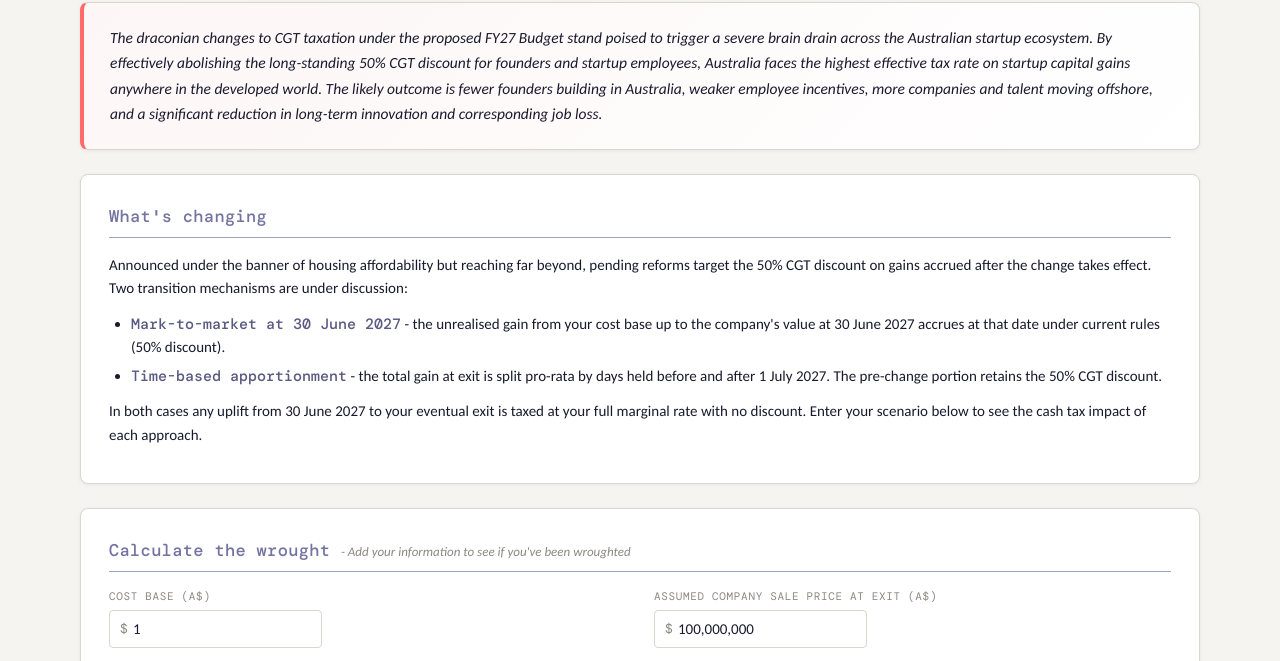
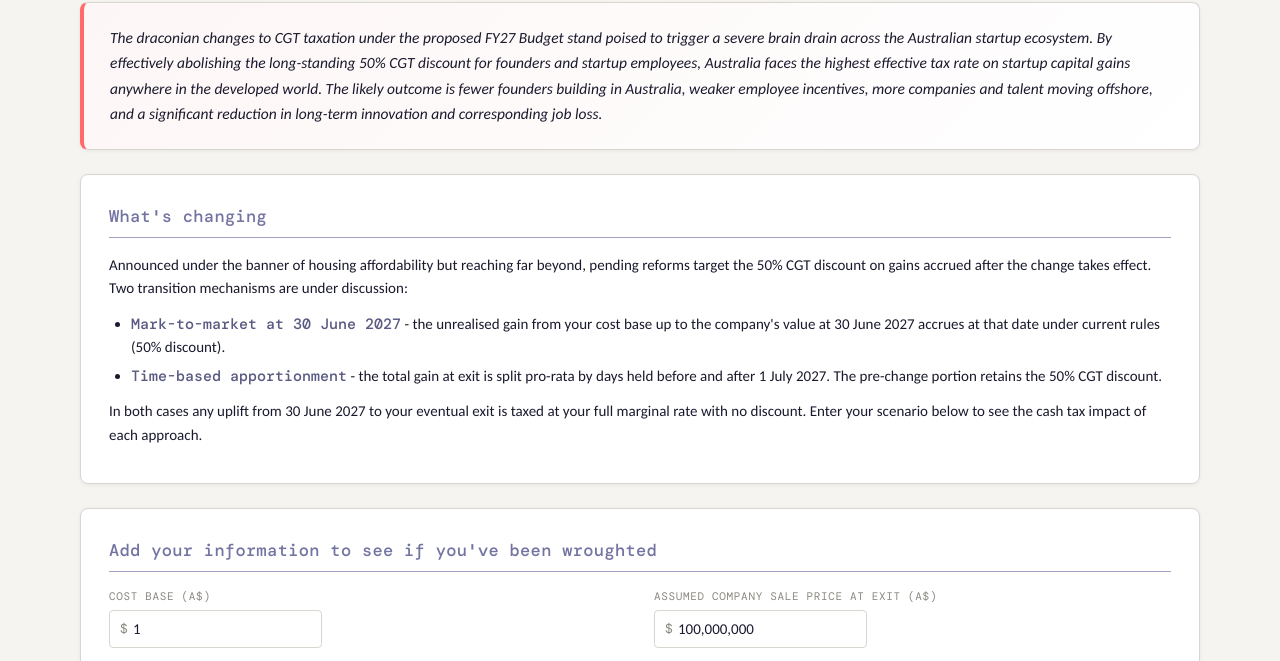
Before and after one commit to Dantheelitedev/Founder-Tax-Wrought-Calculator, a plain HTML site: page index.html in a window 1280 px wide. Shown: the part 99-760 px from the top of the page. Drawn offline with nearby package versions, Linux system fonts and the light colour scheme; a web font is replaced by a local one.

Commit message:
Simplify H2: 'Add your information to see if you've been wroughted'

```diff
--- a/index.html
+++ b/index.html
@@ -567,7 +567,7 @@ footer {
   </section>
 
   <section class="card">
-    <h2>Calculate the wrought <span class="h2-sub">- Add your information to see if you've been wroughted</span></h2>
+    <h2>Add your information to see if you've been wroughted</h2>
     <div class="grid">
       <div class="field">
         <label for="cost-base">Cost base (A$)</label>
```
